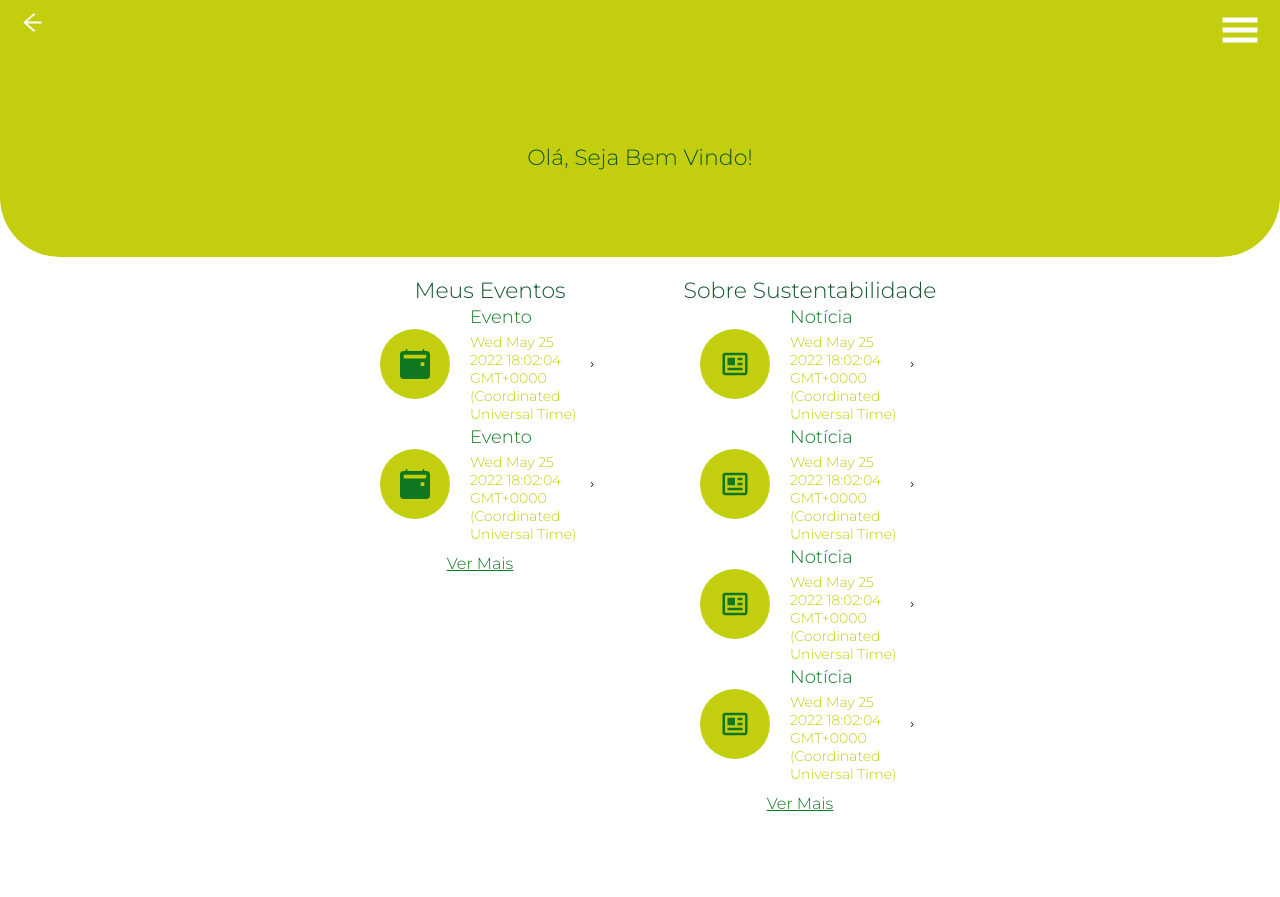
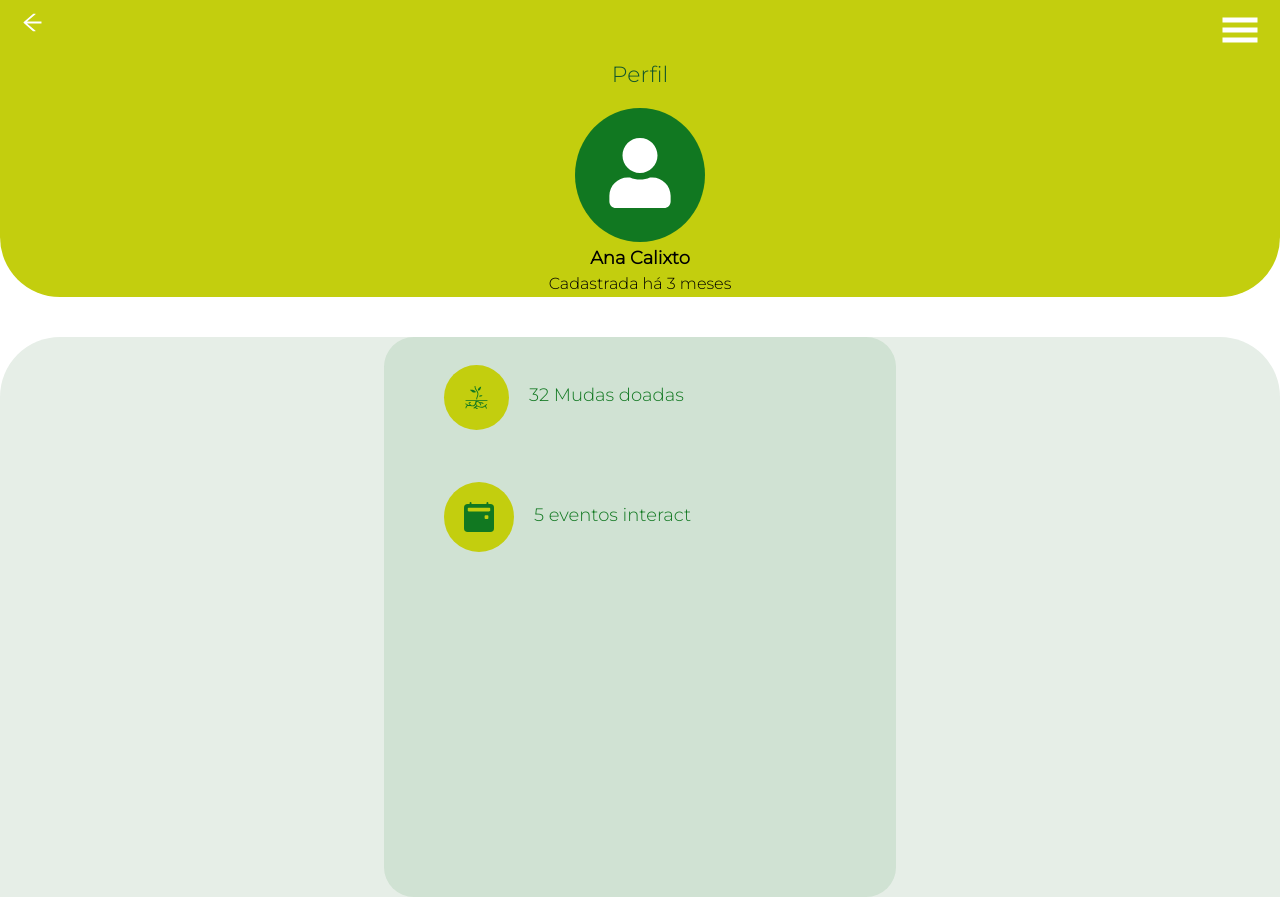
Before and after one commit to jvenus99/gree-tree-app, a React (Create React App) app: page /profile in a window 1280 px wide. Before the commit the page ends 813 px from the top, so only its background shows below. Built offline with nearby package versions, Linux system fonts and the light colour scheme.

Commit message:
feat: :sparkles: TEla de login e home

```diff
--- a/src/components/ComponentList/index.js
+++ b/src/components/ComponentList/index.js
@@ -5,12 +5,12 @@ export const ComponentList = ({ icon, name, children, onClick }) => {
   return (
     <>
       <ComponentListContainer onClick={onClick}>
-        <span>{icon}</span>
+        {icon && <span>{icon}</span>}
         <ContentList>
-          <h2>{name}</h2>
-          <span>{`${children}`}</span>
+          {name && <h2>{name}</h2>}
+          {children && <span>{`${children}`}</span>}
         </ContentList>
-        <MdOutlineArrowForwardIos size={25} />
+        {onClick !== undefined && <MdOutlineArrowForwardIos size={25} />}
       </ComponentListContainer>
     </>
   );
--- a/src/components/ComponentList/styles.js
+++ b/src/components/ComponentList/styles.js
@@ -12,7 +12,6 @@ export const ComponentListContainer = styled.div`
   }
   background-color: transparent;
   flex: row;
-  justify-content: space-between;
   align-items: center;
   & > span {
     background-color: #c3ce0e;
@@ -45,5 +44,6 @@ export const ContentList = styled.div`
   span {
     color: #c3ce0e !important;
     font-size: 14px;
+    margin: 0 10px;
   }
 `;
--- a/src/pages/Home/styles.js
+++ b/src/pages/Home/styles.js
@@ -3,6 +3,7 @@ import styled from 'styled-components';
 export const HomeContainer = styled.div`
   width: 100%;
   display: flex;
+  height: 100vh;
   flex-direction: column;
   align-items: center;
   @media (min-width: 768px) {
@@ -11,7 +12,7 @@ export const HomeContainer = styled.div`
 
 export const HomeDesktop = styled.div`
   @media (min-width: 768px) {
-    width: 50%;
+    width: 80%;
     display: flex;
     flex-direction: row;
   }
@@ -24,6 +25,7 @@ export const ListEvents = styled.div`
   flex-direction: column;
   @media (min-width: 768px) {
     height: 40vh;
+    max-height: auto;
   }
   width: 100%;
   h1 {
@@ -40,6 +42,7 @@ export const ListNewLetter = styled.div`
   flex-direction: column;
   @media (min-width: 768px) {
     height: 40vh;
+    max-height: auto;
   }
   width: 100%;
   h1 {
--- a/src/pages/Login/styles.js
+++ b/src/pages/Login/styles.js
@@ -37,7 +37,7 @@ export const Input = styled(TextField)`
 export const ButtonConfirm = styled(Button)`
   width: 50%;
   @media (min-width: 768px) {
-    width: 30%;
+    width: 20%;
   }
   background: #117821 !important;
   padding: 10px !important;
--- /dev/null
+++ b/src/pages/Profile/index.js
@@ -0,0 +1,35 @@
+import { Container, HeaderContainer } from '../../style/styles';
+import { ContainerProfile, HeaderProfile } from './styles';
+import { FaUser } from 'react-icons/fa';
+import { ComponentList } from '../../components/ComponentList';
+import { GiPlantRoots } from 'react-icons/gi';
+import { BsCalendar2EventFill } from 'react-icons/bs';
+
+export const Profile = () => {
+  return (
+    <>
+      <HeaderContainer>
+        <HeaderProfile>
+          <h1>Perfil</h1>
+          <div>
+            <FaUser size={70} />
+          </div>
+          <span>Ana Calixto</span>
+          <span>Cadastrada há 3 meses</span>
+        </HeaderProfile>
+      </HeaderContainer>
+      <Container>
+        <ContainerProfile>
+          <ComponentList
+            icon={<GiPlantRoots size={25} />}
+            name={'32 Mudas doadas'}
+          />
+          <ComponentList
+            icon={<BsCalendar2EventFill size={30} />}
+            name={'5 eventos interact'}
+          />
+        </ContainerProfile>
+      </Container>
+    </>
+  );
+};
--- /dev/null
+++ b/src/pages/Profile/styles.js
@@ -0,0 +1,40 @@
+import styled from 'styled-components';
+
+export const HeaderProfile = styled.div`
+  display: flex;
+  flex-direction: column;
+  width: 100%;
+  align-items: center;
+  h1 {
+    font-size: 22px;
+    margin-bottom: 20px;
+  }
+  span:nth-child(3) {
+    margin: 5px;
+    font-weight: 600;
+    font-size: 18px;
+    line-height: 22px;
+  }
+  div {
+    background-color: #117821;
+    padding: 30px;
+    border-radius: 50%;
+    svg {
+      color: #fff;
+    }
+  }
+`;
+export const ContainerProfile = styled.div`
+  display: flex;
+  flex-direction: column;
+  width: 100%;
+
+  @media (min-width: 768px) {
+    width: 40%;
+    align-self: center;
+    background-color: rgba(17, 120, 33, 0.1);
+    height: 70vh;
+    border-radius: 30px;
+    max-height: 100%;
+  }
+`;
--- a/src/pages/SignUp/styles.js
+++ b/src/pages/SignUp/styles.js
@@ -37,7 +37,7 @@ export const Input = styled(TextField)`
 export const ButtonConfirm = styled(Button)`
   width: 50%;
   @media (min-width: 768px) {
-    width: 30%;
+    width: 20%;
   }
   background: #117821 !important;
   padding: 10px !important;
--- a/src/routes/routes.js
+++ b/src/routes/routes.js
@@ -7,6 +7,7 @@ import {
 import { Header } from '../components/Header';
 import { Home } from '../pages/Home';
 import { Login } from '../pages/Login';
+import { Profile } from '../pages/Profile';
 import { Cadastro } from '../pages/SignUp';
 
 export const AppRoutes = () => {
@@ -17,6 +18,7 @@ export const AppRoutes = () => {
         <Route path='*' element={<Home />} />
         <Route path='/login' element={<Login />} />
         <Route path='/cadastro' element={<Cadastro />} />
+        <Route path='/profile' element={<Profile />} />
       </Routes>
     </Router>
   );
--- a/src/style/styles.js
+++ b/src/style/styles.js
@@ -1,7 +1,7 @@
 import styled from 'styled-components';
 
 export const HeaderContainer = styled.div`
-  height: 25vh;
+  height: 30vh;
   background-color: #c3ce0e;
   border-radius: 0px 0px 60px 60px;
   width: 100%;
@@ -15,8 +15,8 @@ export const Container = styled.div`
   width: 100%;
   display: flex;
   flex-direction: column;
-  justify-content: space-around;
-  height: 50vh;
+  min-height: 70vh;
+  max-height: auto;
   background-color: #e6eee7;
   border-radius: 60px 60px 0px 0px;
 `;
```
